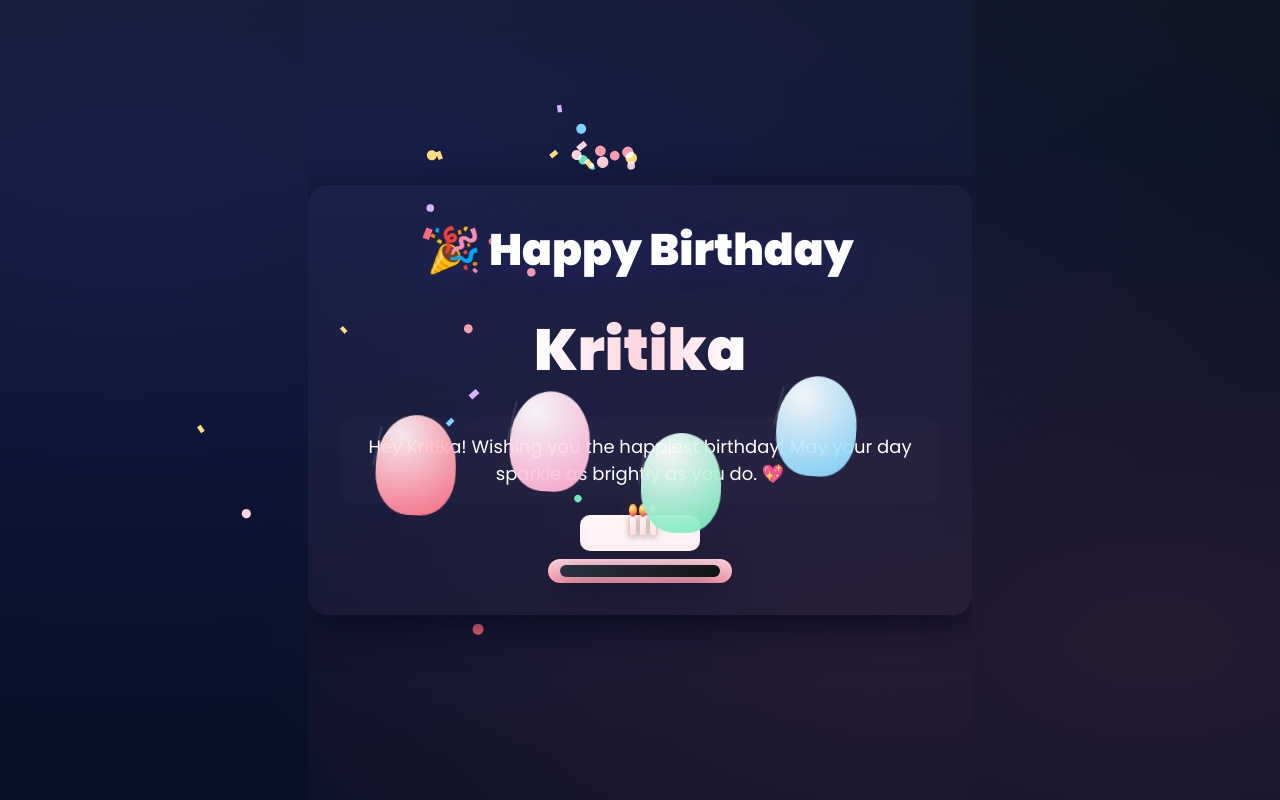
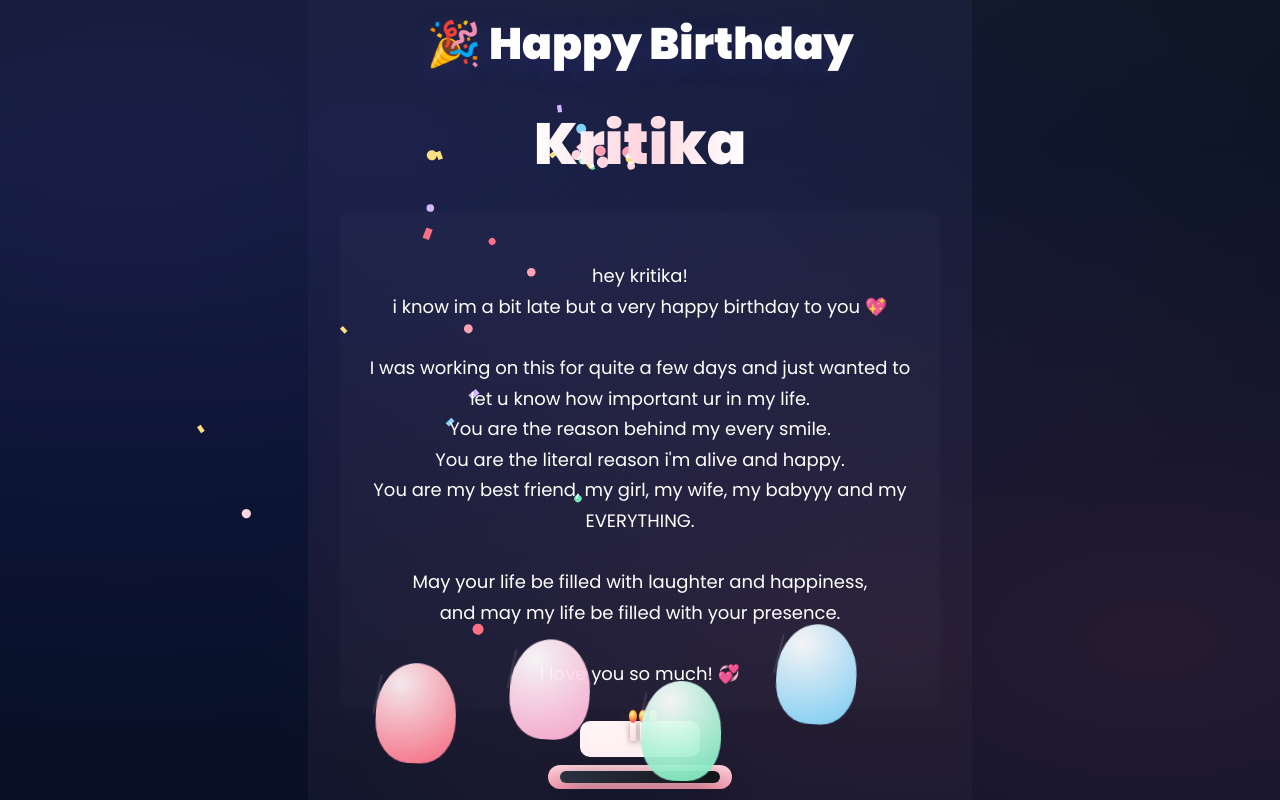
Before and after one commit to royalcrown1964/hbdmylove, a plain HTML site: page index.html in a window 1280 px wide. Drawn offline with Linux system fonts and the light colour scheme.

Commit message:
Update index.html

```diff
--- a/index.html
+++ b/index.html
@@ -24,7 +24,11 @@ body, html {
 }
 .title {font-size:clamp(28px,5vw,44px); font-weight:900; text-shadow:0 6px 30px rgba(79,70,229,0.18);}
 .name {font-size:clamp(28px,6vw,58px); font-weight:900; background:linear-gradient(90deg,#fff 0%,#ffd6e0 50%,#fff 100%); -webkit-background-clip:text; background-clip:text; color:transparent;}
-.message {background: linear-gradient(180deg, rgba(255,255,255,0.02), rgba(255,255,255,0.015)); border-radius:12px; padding:16px; font-size:18px; color:#fff;}
+.message {
+  background: linear-gradient(180deg, rgba(255,255,255,0.02), rgba(255,255,255,0.015));
+  border-radius:12px; padding:20px; font-size:18px; color:#fff;
+  line-height:1.7; white-space:pre-line;
+}
 .cake {position:relative; width:200px; display:flex; flex-direction:column; align-items:center; margin-top:16px;}
 .cake .plate {position:absolute; bottom:6px; width:160px; height:12px; background:linear-gradient(90deg,#2b3140,#111518); border-radius:20px; box-shadow:0 10px 30px rgba(2,6,23,0.6);}
 .cake-tier {width:160px; background:linear-gradient(180deg,#ffd6e0,#ff9fb1); border-radius:12px; padding:12px;}
@@ -44,8 +48,20 @@ canvas#confettiCanvas {position:absolute; inset:0; pointer-events:none;}
 <div class="card">
   <div class="title">🎉 Happy Birthday</div>
   <div class="name">Kritika</div>
+
   <div class="message">
-    Hey Kritika! Wishing you the happiest birthday! May your day sparkle as brightly as you do. 💖
+hey kritika!
+i know im a bit late but a very happy birthday to you 💖
+
+I was working on this for quite a few days and just wanted to let u know how important ur in my life.
+You are the reason behind my every smile.
+You are the literal reason i'm alive and happy.
+You are my best friend, my girl, my wife, my babyyy and my EVERYTHING.
+
+May your life be filled with laughter and happiness,
+and may my life be filled with your presence.
+
+I love you so much! 💞
   </div>
 
   <div class="cake">
```
